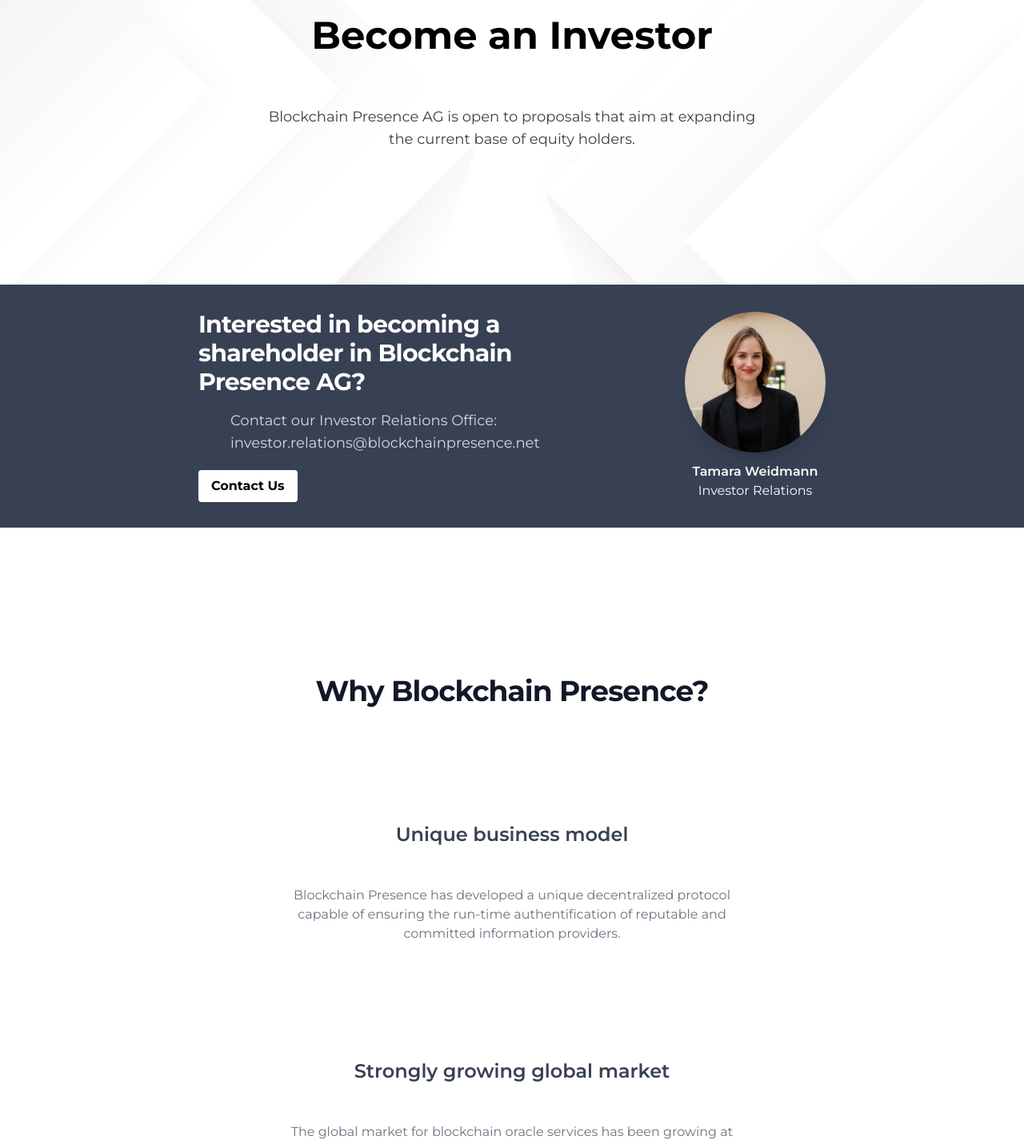
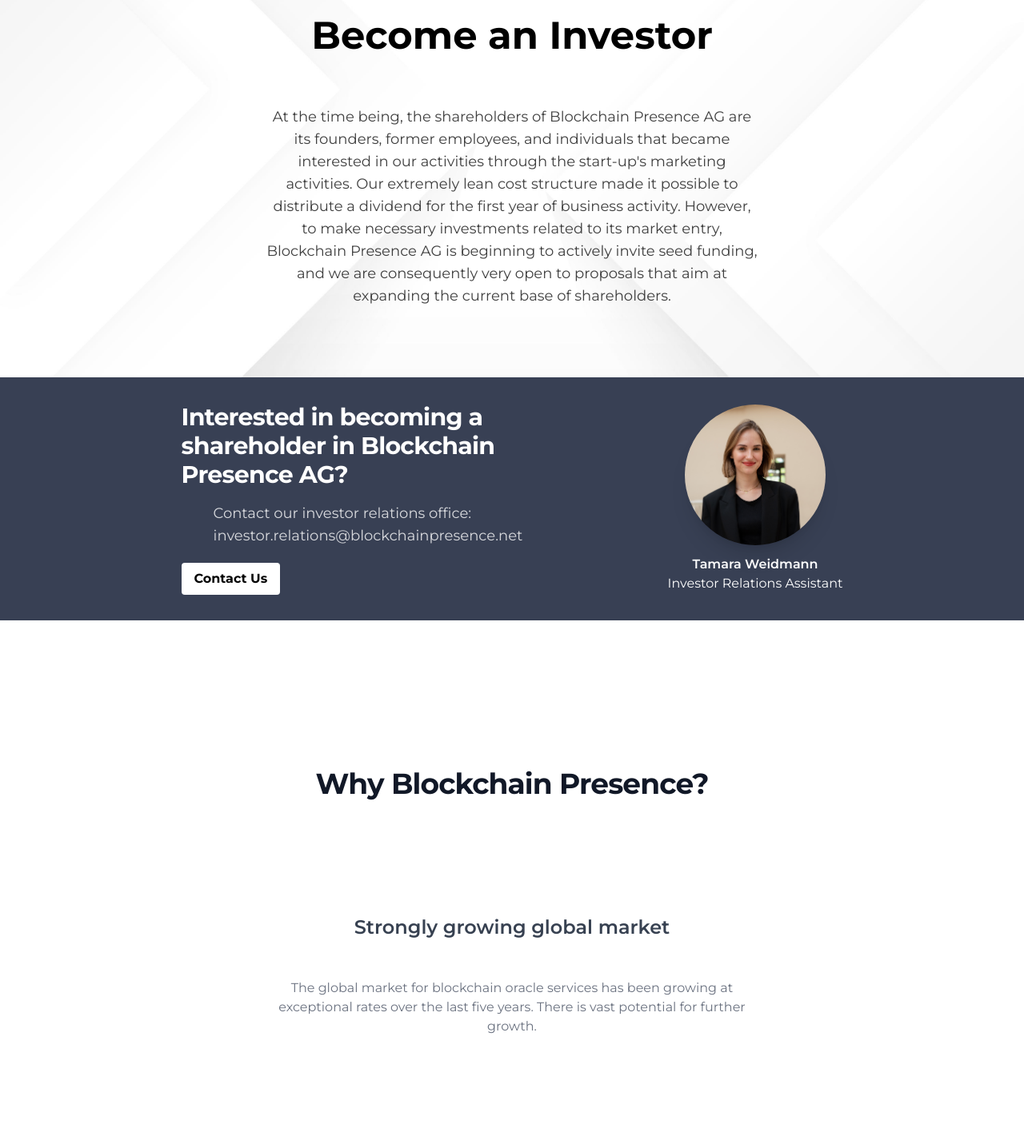
Before and after one commit to migub/BCP-Website-Next, a Next.js app: page /investors in a window 1280 px wide. Shown: the part 220-1651 px from the top of the page at 80% size. Built offline with nearby package versions, Linux system fonts and the light colour scheme.

Commit message:
text update for investors

```diff
--- a/components/sections/application/StudentExperience.js
+++ b/components/sections/application/StudentExperience.js
@@ -27,10 +27,8 @@
                 Mario Beer
               </p>
               <ul className="px-4 text-lg text-gray-500 sm:text-xl">
-                <li>
-                  • Bachelor Student at UZH Junior Analyst at Blockchain
-                  Presence (2021)
-                </li>
+                <li>• Bachelor Student at UZH </li>
+                <li>• Junior Analyst at Blockchain Presence (2021)</li>
                 <li>• Winner of the UZH Semester Prize 2021</li>
               </ul>
             </div>
--- a/components/sections/investors/Relations.js
+++ b/components/sections/investors/Relations.js
@@ -10,7 +10,7 @@
             {props.title}
           </p>
           <div className="text-lg text-center md:px-10 md:px-0 md:text-left opacity-80">
-            Contact our Investor Relations Office:
+            Contact our investor relations office:
             investor.relations@blockchainpresence.net
           </div>
           <button
@@ -33,7 +33,7 @@
           </div>
           <div className="w-full h-12 mt-3 text-center text-white ">
             <span className="font-semibold">Tamara Weidmann</span> <br />
-            Investor Relations
+            Investor Relations Assistant
           </div>
         </div>
       </div>
--- a/pages/investors.js
+++ b/pages/investors.js
@@ -18,8 +18,9 @@
   return (
     <>
       <TitleSection
+        className="lg:pb-12"
         title="Become an Investor"
-        subTitle="Blockchain Presence AG is open to proposals that aim at expanding the current base of equity holders."
+        subTitle="At the time being, the shareholders of Blockchain Presence AG are its founders, former employees, and individuals that became interested in our activities through the start-up's marketing activities. Our extremely lean cost structure made it possible to distribute a dividend for the first year of business activity. However, to make necessary investments related to its market entry, Blockchain Presence AG is beginning to actively invite seed funding, and we are consequently very open to proposals that aim at expanding the current base of shareholders."
       />
       <div className="">
         <Relations
@@ -30,17 +31,17 @@
         <WhyYouShouldInvest
           title="Why Blockchain Presence?"
           // First point
-          itemOneTitle="Unique business model"
-          itemOneDescription="Blockchain Presence has developed a unique decentralized protocol capable of ensuring the run-time authentification of reputable and committed information providers."
-          itemOneIcon={<IoEarthSharp />}
+          itemThreeTitle="Unique business model"
+          itemThreeDescription="Blockchain Presence has developed a unique decentralized protocol capable of ensuring the run-time authentification of reputable and committed information providers."
+          itemThreeIcon={<IoEarthSharp />}
           // Second Point
-          itemTwoTitle="Strongly growing global market"
-          itemTwoDescription="The global market for blockchain oracle services has been growing at exceptional rates over the last five years and there is vast potential for further growth."
-          itemTwoIcon={<IoTrendingUpSharp />}
+          itemOneTitle="Strongly growing global market"
+          itemOneDescription="The global market for blockchain oracle services has been growing at exceptional rates over the last five years. There is vast potential for further growth."
+          itemOneIcon={<IoTrendingUpSharp />}
           // Third Point
-          itemThreeTitle="Access to young talent"
-          itemThreeDescription="The collaboration with the University of Zurich provides us with privileged access to young talent from all disciplines, including management, banking & finance, business informatics, and economics."
-          itemThreeIcon={<IoSchoolSharp />}
+          itemTwoTitle="Access to young talent"
+          itemTwoDescription="The collaboration with the University of Zurich provides us with privileged access to young talent from a variety of disciplines, including economics, banking & finance, management, and informatics."
+          itemTwoIcon={<IoSchoolSharp />}
         />
         {/* <Roadmap /> */}
       </div>
```
